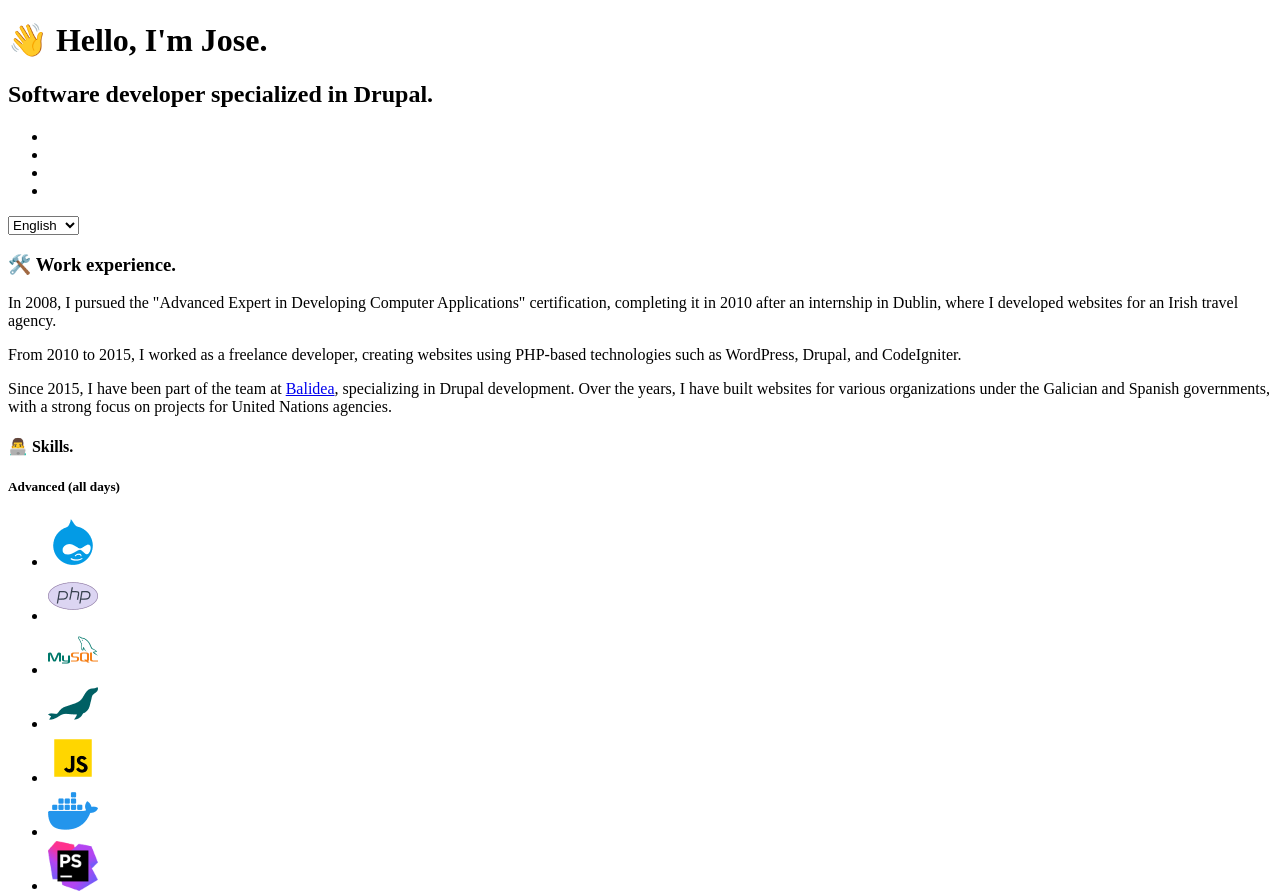
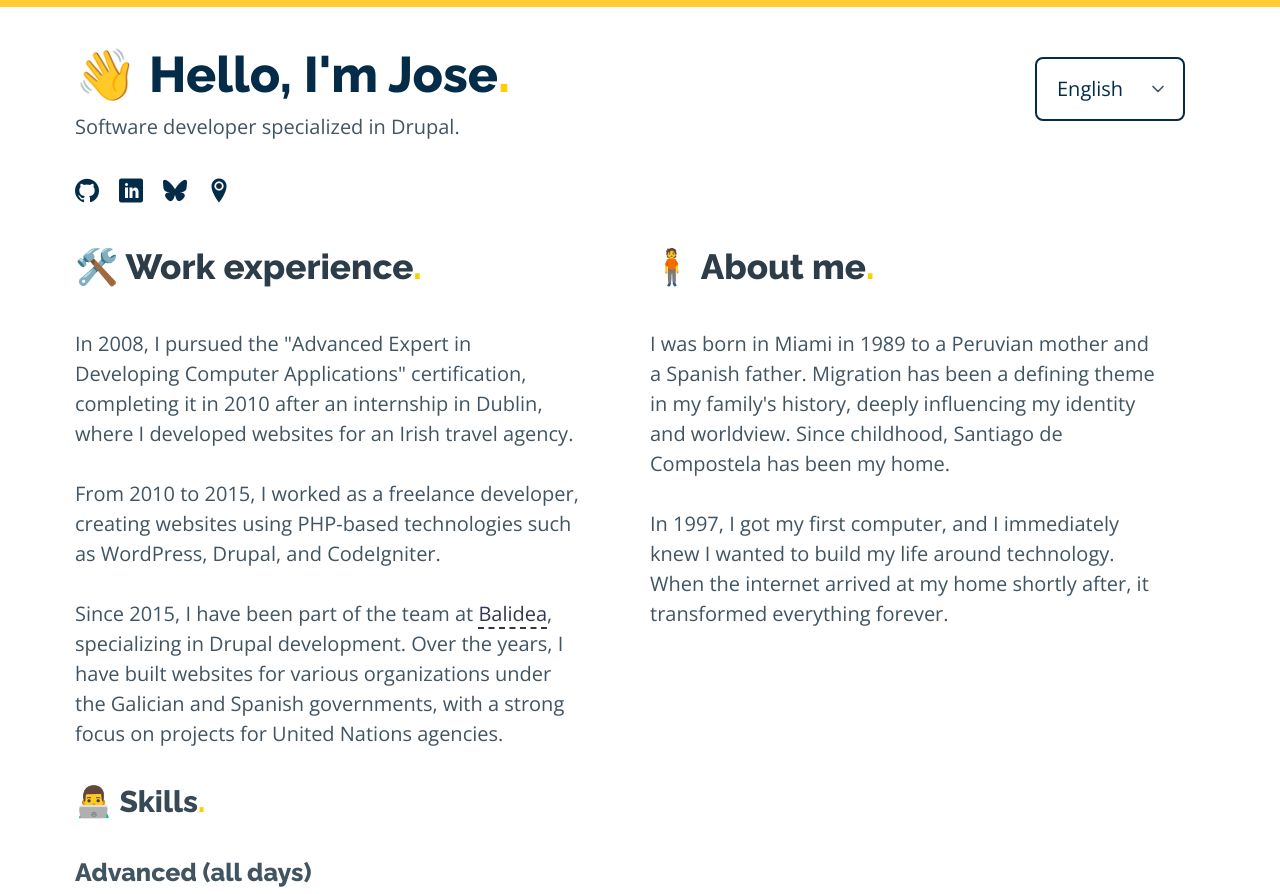
Before and after one commit to josecastrop/josecastrop.github.io, a plain HTML site: page index.html in a window 1280 px wide. Shown: the top 894 px of the page. Drawn offline with nearby package versions, Linux system fonts and the light colour scheme; files whose address does not match are found by name.

Commit message:
feat: update resources

```diff
--- a/index.html
+++ b/index.html
@@ -5,6 +5,9 @@
     <meta name="viewport" content="width=device-width, initial-scale=1">
     <link rel="preload" href="https://unpkg.com/@picocss/pico@latest/css/pico.min.css" as="style">
     <link rel="preload" href="css/custom.css" as="style">
+    <link rel="stylesheet" href="https://unpkg.com/@picocss/pico@latest/css/pico.min.css">
+    <link rel="stylesheet" href="css/custom.css">
+    <script rel="preload" src="js/i18n-language.js"></script>
     <title>Jose Castro - Software developer specialized in Drupal.</title>
     <meta name="description" content="Hello, I'm Jose, a software developer specialized in Drupal.">
     <link rel="shortcut icon" href="favicon.ico">
```
